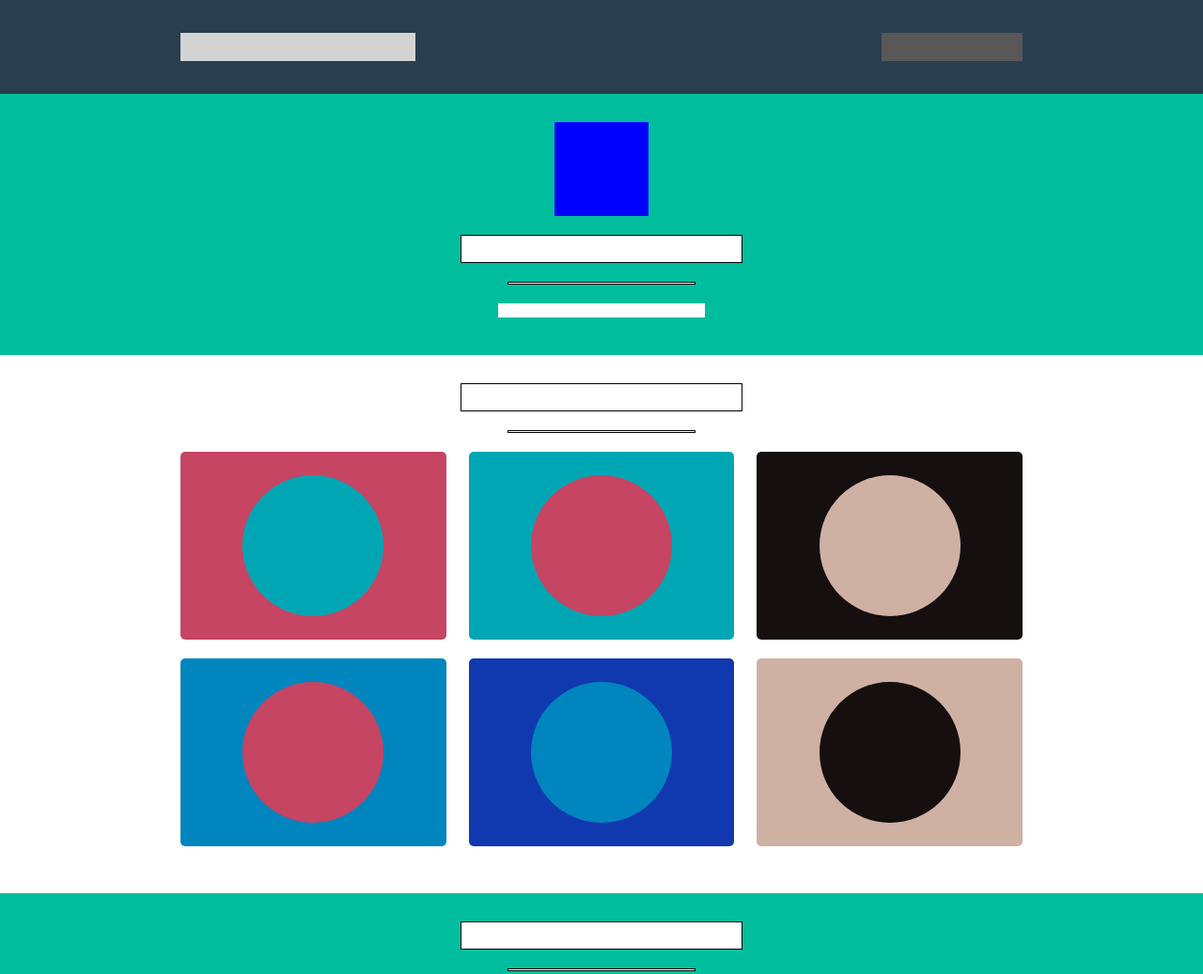
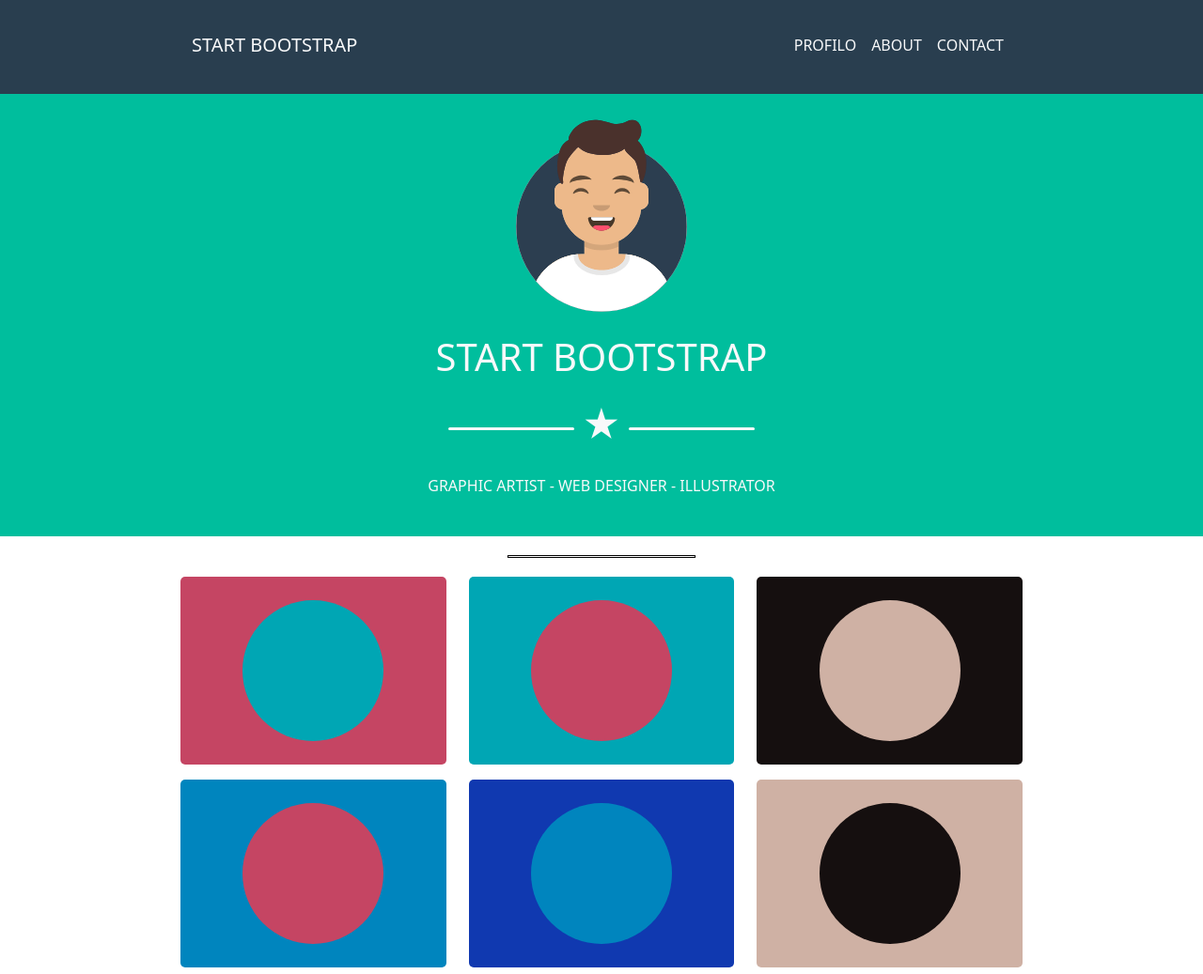
Before and after one commit to gabrielemafrica/html-css-bootstrap-freelancer, a plain HTML site: page index.html in a window 1280 px wide. Shown: the top 1037 px of the page at 94% size. Drawn offline with nearby package versions, Linux system fonts and the light colour scheme.

Commit message:
menu e jumbotron

```diff
--- a/css/style.css
+++ b/css/style.css
@@ -4,7 +4,7 @@
 
 .mio_container{
     width: 90%;
-    padding: 30px 0;
+    padding: 20px 0;
     margin: 0 auto;
 }
 .mio_container.slim{
@@ -17,10 +17,26 @@
 
 
 header{
-    display: flex;
-    align-items: center;
+    /* display: flex;
+    align-items: center; */
     background-color: rgb(41, 62, 79);
     height: 100px;
+}
+
+header .nav-link{
+ text-align: end;
+}
+
+header .navbar-toggler{
+    border-color: gray;
+}
+
+header .navbar-toggler:focus{
+    box-shadow: none;
+}
+
+header .navbar-toggler-icon{
+    filter: invert(1);
 }
 
 
@@ -56,10 +72,16 @@ header{
     /* jumbotron */
     #jumbotron{
         background-color: rgb(0, 190, 157);
-        text-align: center;
     }
 
-
+    .avatar{
+        max-width: 200px;
+        /* margin: 0 auto 20px auto; */
+    }
+    .linea{
+        height: 3px;
+        width: 15%;
+    }
 
     /* fine jumbotron */
 
@@ -206,30 +228,16 @@ footer h5{
     background-color: lightgrey;
     height: 30px;
     width: 50px;
-    margin: 0 0 0 auto;
+    /* margin: 0 0 0 auto; */
 }
 
 .debug_menu{
     background-color: rgb(89, 87, 87);
     height: 30px;
     width: 150px;
-    margin-left: auto;
+    /* margin-left: auto; */
 }
 
-.debug_img{
-    height: 100px;
-    width: 100px;
-    background-color: blue;
-    margin: 0 auto 20px auto;
-}
-.debug_title{
-    height: 30px;
-    width: 300px;
-    background-color: rgb(255, 255, 255);
-    border: 1px solid black;
-    margin: 0 auto 20px auto;
-
-}
 
 .debug_line{
     height: 3px;
@@ -239,19 +247,13 @@ footer h5{
     margin: 0 auto 20px auto;
 
 }
-.debug_subtitle{
-    height: 15px;
-    width: 220px;
-    background-color: rgb(255, 255, 255);
-    margin: 0 auto 10px auto;
 
-}
 
 .debug_item{
     max-width: 100%;
     height: 200px;
     border-radius: 5px;
-    margin: 0 auto 20px auto;
+    margin: 0 auto;
     display: flex;
     justify-content: center;
     align-items: center;
--- a/index.html
+++ b/index.html
@@ -19,18 +19,27 @@
 
             <div class="mio_container">
 
-                <div class="row align-items-center">
-
-                    <div class="col-6">
-                        <div class="debug_logo"></div>
+                <nav class="navbar navbar-expand-md bg-trasparent">
+                    <div class="container-fluid">
+                      <a class="navbar-brand text-light" href="#">START BOOTSTRAP</a>
+                      <button class="navbar-toggler" type="button" data-bs-toggle="collapse" data-bs-target="#navbarNav" aria-controls="navbarNav" aria-expanded="false" aria-label="Toggle navigation">
+                        <span class="navbar-toggler-icon"></span>
+                      </button>
+                      <div class="collapse navbar-collapse justify-content-end" id="navbarNav">
+                        <ul class="navbar-nav">
+                          <li class="nav-item">
+                            <a class="nav-link active text-light" aria-current="page" href="#">PROFILO</a>
+                          </li>
+                          <li class="nav-item">
+                            <a class="nav-link text-light" href="#">ABOUT</a>
+                          </li>
+                          <li class="nav-item">
+                            <a class="nav-link text-light" href="#">CONTACT</a>
+                          </li>
+                        </ul>
+                      </div>
                     </div>
-
-                    <div class="col-6">
-                        <div class="debug_hmenu on"></div>
-                        <div class="debug_menu off"></div>
-                    </div>
-
-                </div>
+                  </nav>
 
             </div>
         </header>
@@ -41,13 +50,23 @@
         <main>
 
             <!-- jumbotron -->
-            <section id="jumbotron">
+            <section id="jumbotron" class="text-center text-light">
 
                 <div class="mio_container">
-                    <div class="debug_img"></div>
-                    <div class="debug_title"></div>
-                    <div class="debug_line"></div>
-                    <div class="debug_subtitle"></div>
+                    <div class="avatar mb-4 mx-auto">
+                        <img class="object-fit-contain" src="img/avatar.svg" alt="avatar">
+                    </div>
+                    <h1 class="mb-4">START BOOTSTRAP</h1>
+
+                    <!-- stella -->
+                    <div class="d-flex justify-content-center align-items-center mb-4">
+                        <div class="linea bg-light rounded-pill"></div>
+                        <h1 class="ms-2 me-2">&starf;</h1>
+                        <div class="linea bg-light rounded-pill"></div>
+                    </div>
+                    <!-- /stella -->
+
+                    <h4 class="mb-4 fs-6">GRAPHIC ARTIST - WEB DESIGNER - ILLUSTRATOR</h4>
 
 
                 </div>
@@ -62,7 +81,7 @@
                     <div class="debug_title"></div>
                     <div class="debug_line"></div>
 
-                    <div class="row">
+                    <div class="row gy-3">
                         <!-- item -->
                         <div class="col-12 col-md-6 col-lg-4">
                             <div class="debug_item red">
@@ -229,5 +248,7 @@
 
 
     </div>
+    <script src="https://cdn.jsdelivr.net/npm/bootstrap@5.3.0-alpha3/dist/js/bootstrap.bundle.min.js" integrity="sha384-ENjdO4Dr2bkBIFxQpeoTz1HIcje39Wm4jDKdf19U8gI4ddQ3GYNS7NTKfAdVQSZe" crossorigin="anonymous"></script>
+
 </body>
 </html>
```
